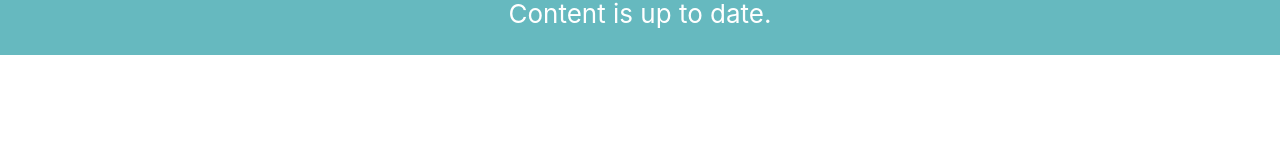
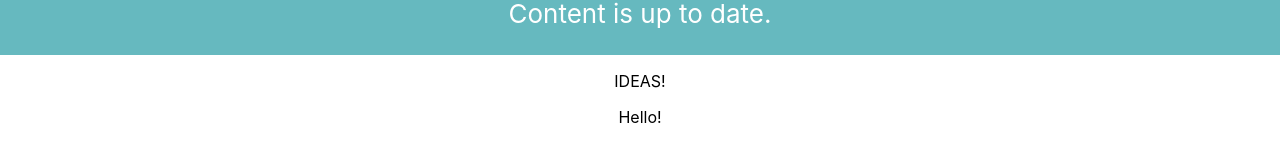
Before and after one commit to swgoodman/out-there, a React (Create React App) app: page / in a window 1280 px wide. Shown: the part 161-322 px from the top of the page. Built offline with nearby package versions, Linux system fonts and the light colour scheme.

Commit message:
Implementing react and connecting board and ideas containers

```diff
--- a/src/App.js
+++ b/src/App.js
@@ -1,4 +1,5 @@
 import React, { Component } from 'react';
+import BoardContainer from './containers/boardContainer.js';
 import logo from './logo.svg';
 import './css/App.css';
 
@@ -26,8 +27,10 @@ class App extends Component {
               :
                 <p>Content is up to date.</p>
             }
+        </header>
 
-        </header>
+        <BoardContainer />
+
       </div>
     );
   }
--- /dev/null
+++ b/src/containers/boardContainer.js
@@ -0,0 +1,15 @@
+import React, { Component } from 'react'
+import IdeaContainers from './ideaContainers.js'
+
+class Board extends Component {
+    render(){
+      return (
+        <div>
+          <p>IDEAS!</p>
+          <IdeaContainers />
+        </div>
+      );
+    }
+}
+
+export default Board;
--- /dev/null
+++ b/src/containers/ideaContainers.js
@@ -0,0 +1,11 @@
+import React, { Component } from 'react'
+
+class IdeaContainers extends Component {
+    render(){
+      return (
+        <p>Hello!</p>
+      );
+    }
+}
+
+export default IdeaContainers;
```
Also changed, not shown: src/containers/board.js (deleted), src/containers/idea.js (deleted), src/containers/inspiration.js (deleted), src/containers/inspirationContainer.js (added).
